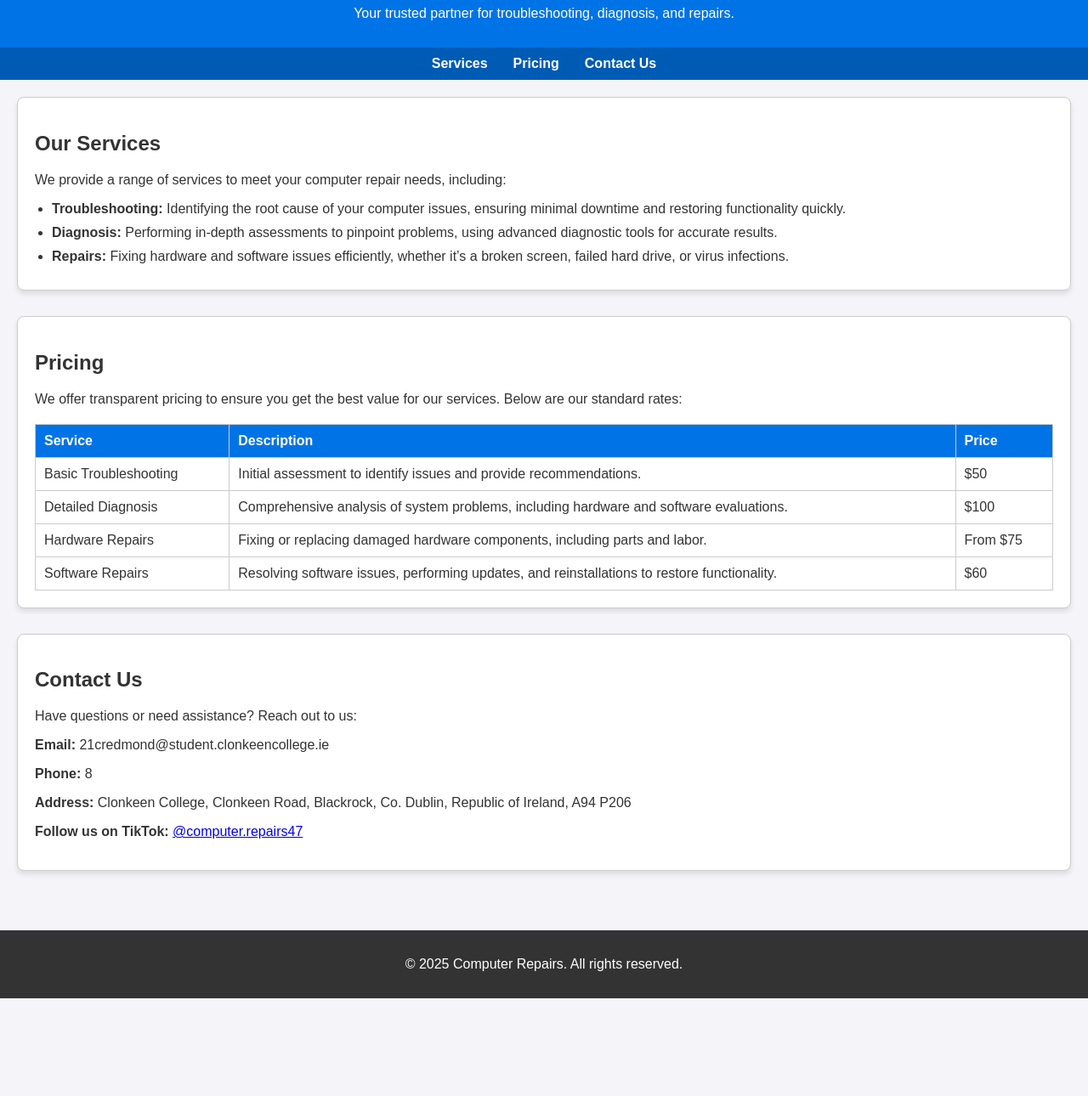
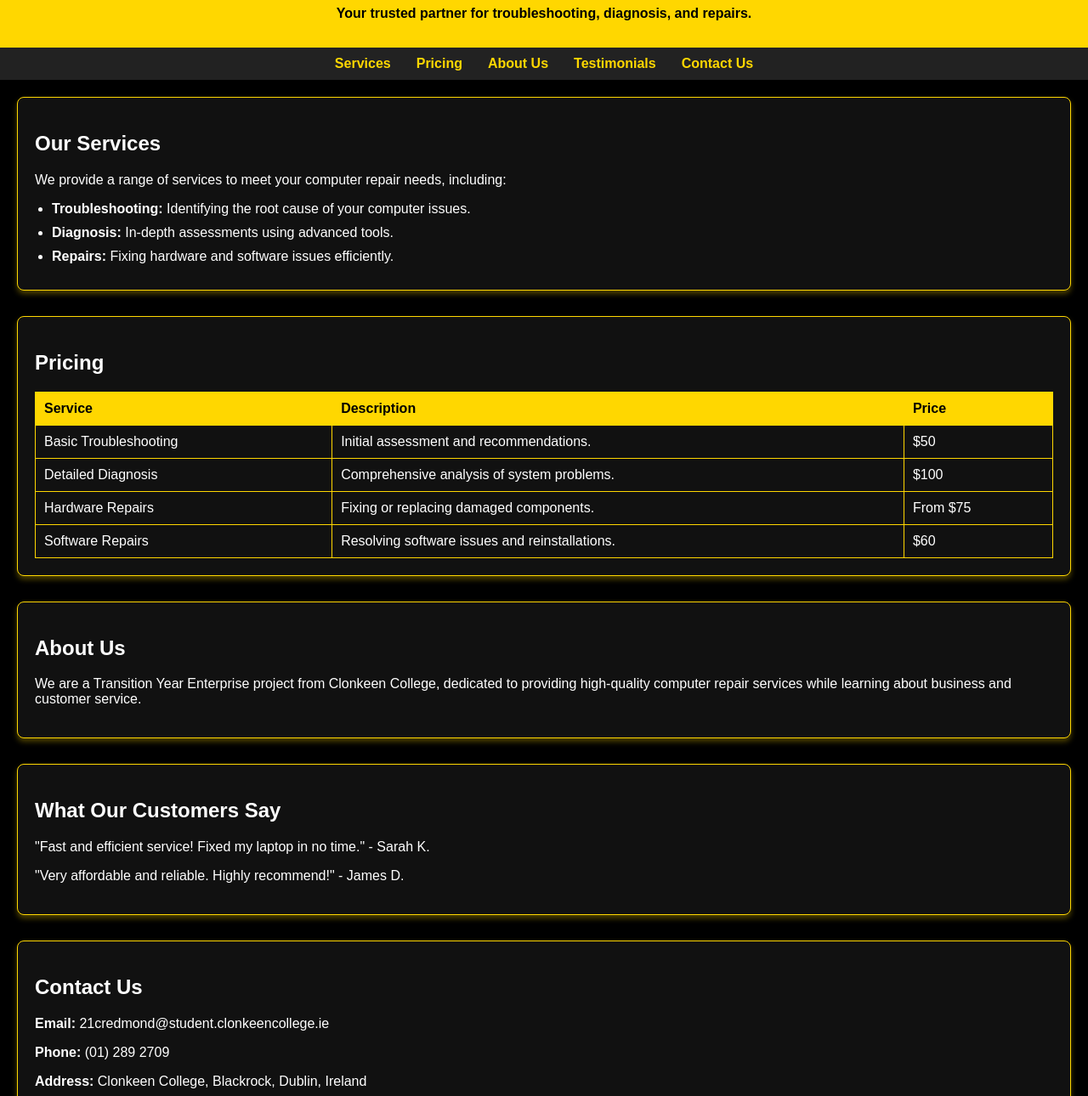
Before and after one commit to ComputerRepairs47/Website, a plain HTML site: page index.html in a window 1280 px wide. Shown: the part 88-1378 px from the top of the page at 85% size. Before the commit the page ends 1263 px from the top, so only its background shows below. Drawn offline with Linux system fonts and the light colour scheme.

Commit message:
Update index.html
Changed colours

```diff
--- a/index.html
+++ b/index.html
@@ -9,23 +9,24 @@
             font-family: Arial, sans-serif;
             margin: 0;
             padding: 0;
-            background-color: #f4f4f9;
-            color: #333;
+            background-color: #000;
+            color: #fff;
         }
         header {
-            background-color: #0073e6;
-            color: #fff;
+            background-color: #FFD700;
+            color: #000;
             padding: 15px 20px;
             text-align: center;
+            font-weight: bold;
         }
         nav {
             display: flex;
             justify-content: center;
-            background-color: #005bb5;
+            background-color: #222;
             padding: 10px 0;
         }
         nav a {
-            color: #fff;
+            color: #FFD700;
             margin: 0 15px;
             text-decoration: none;
             font-weight: bold;
@@ -40,17 +41,17 @@
             margin-bottom: 30px;
         }
         .box {
-            background-color: #fff;
-            border: 1px solid #ccc;
+            background-color: #111;
+            border: 1px solid #FFD700;
             border-radius: 8px;
             padding: 20px;
             margin-bottom: 20px;
-            box-shadow: 0 4px 6px rgba(0, 0, 0, 0.1);
+            box-shadow: 0 4px 6px rgba(255, 215, 0, 0.3);
             transition: transform 0.3s ease, box-shadow 0.3s ease;
         }
         .box:hover {
             transform: translateY(-5px);
-            box-shadow: 0 8px 12px rgba(0, 0, 0, 0.2);
+            box-shadow: 0 8px 12px rgba(255, 215, 0, 0.5);
         }
         .pricing-table {
             width: 100%;
@@ -58,17 +59,17 @@
             margin-top: 20px;
         }
         .pricing-table th, .pricing-table td {
-            border: 1px solid #ccc;
+            border: 1px solid #FFD700;
             padding: 10px;
             text-align: left;
         }
         .pricing-table th {
-            background-color: #0073e6;
-            color: #fff;
+            background-color: #FFD700;
+            color: #000;
         }
         footer {
-            background-color: #333;
-            color: #fff;
+            background-color: #111;
+            color: #FFD700;
             text-align: center;
             padding: 15px 0;
             margin-top: 20px;
@@ -90,6 +91,8 @@
     <nav>
         <a href="#services">Services</a>
         <a href="#pricing">Pricing</a>
+        <a href="#about">About Us</a>
+        <a href="#testimonials">Testimonials</a>
         <a href="#contact">Contact Us</a>
     </nav>
     <div class="container">
@@ -98,9 +101,9 @@
                 <h2>Our Services</h2>
                 <p>We provide a range of services to meet your computer repair needs, including:</p>
                 <ul>
-                    <li><strong>Troubleshooting:</strong> Identifying the root cause of your computer issues, ensuring minimal downtime and restoring functionality quickly.</li>
-                    <li><strong>Diagnosis:</strong> Performing in-depth assessments to pinpoint problems, using advanced diagnostic tools for accurate results.</li>
-                    <li><strong>Repairs:</strong> Fixing hardware and software issues efficiently, whether it’s a broken screen, failed hard drive, or virus infections.</li>
+                    <li><strong>Troubleshooting:</strong> Identifying the root cause of your computer issues.</li>
+                    <li><strong>Diagnosis:</strong> In-depth assessments using advanced tools.</li>
+                    <li><strong>Repairs:</strong> Fixing hardware and software issues efficiently.</li>
                 </ul>
             </div>
         </section>
@@ -108,7 +111,6 @@
         <section id="pricing" class="section">
             <div class="box">
                 <h2>Pricing</h2>
-                <p>We offer transparent pricing to ensure you get the best value for our services. Below are our standard rates:</p>
                 <table class="pricing-table">
                     <thead>
                         <tr>
@@ -120,22 +122,22 @@
                     <tbody>
                         <tr>
                             <td>Basic Troubleshooting</td>
-                            <td>Initial assessment to identify issues and provide recommendations.</td>
+                            <td>Initial assessment and recommendations.</td>
                             <td>$50</td>
                         </tr>
                         <tr>
                             <td>Detailed Diagnosis</td>
-                            <td>Comprehensive analysis of system problems, including hardware and software evaluations.</td>
+                            <td>Comprehensive analysis of system problems.</td>
                             <td>$100</td>
                         </tr>
                         <tr>
                             <td>Hardware Repairs</td>
-                            <td>Fixing or replacing damaged hardware components, including parts and labor.</td>
+                            <td>Fixing or replacing damaged components.</td>
                             <td>From $75</td>
                         </tr>
                         <tr>
                             <td>Software Repairs</td>
-                            <td>Resolving software issues, performing updates, and reinstallations to restore functionality.</td>
+                            <td>Resolving software issues and reinstallations.</td>
                             <td>$60</td>
                         </tr>
                     </tbody>
@@ -143,19 +145,33 @@
             </div>
         </section>
 
+        <section id="about" class="section">
+            <div class="box">
+                <h2>About Us</h2>
+                <p>We are a Transition Year Enterprise project from Clonkeen College, dedicated to providing high-quality computer repair services while learning about business and customer service.</p>
+            </div>
+        </section>
+
+        <section id="testimonials" class="section">
+            <div class="box">
+                <h2>What Our Customers Say</h2>
+                <p>"Fast and efficient service! Fixed my laptop in no time." - Sarah K.</p>
+                <p>"Very affordable and reliable. Highly recommend!" - James D.</p>
+            </div>
+        </section>
+
         <section id="contact" class="section">
             <div class="box">
                 <h2>Contact Us</h2>
-                <p>Have questions or need assistance? Reach out to us:</p>
                 <p><strong>Email:</strong> 21credmond@student.clonkeencollege.ie</p>
-                <p><strong>Phone:</strong> 8</p>
-                <p><strong>Address:</strong> Clonkeen College, Clonkeen Road, Blackrock, Co. Dublin, Republic of Ireland, A94 P206</p>
-                <p><strong>Follow us on TikTok:</strong> <a href="https://www.tiktok.com/@computer.repairs47?_t=ZG-8tFcBzI1o0X&_r=1" target="_blank">@computer.repairs47</a></p>
+                <p><strong>Phone:</strong> (01) 289 2709</p>
+                <p><strong>Address:</strong> Clonkeen College, Blackrock, Dublin, Ireland</p>
+                <p><strong>Follow us on TikTok:</strong> <a href="https://www.tiktok.com/@computer.repairs47" target="_blank" style="color:#FFD700;">@computer.repairs47</a></p>
             </div>
         </section>
     </div>
     <footer>
-        <p>&copy; 2025 Computer Repairs. All rights reserved.</p>
+        <p>&copy; 2025 Computer Repairs. All rights reserved. A Transition Year Enterprise project.</p>
     </footer>
 </body>
 </html>
```
